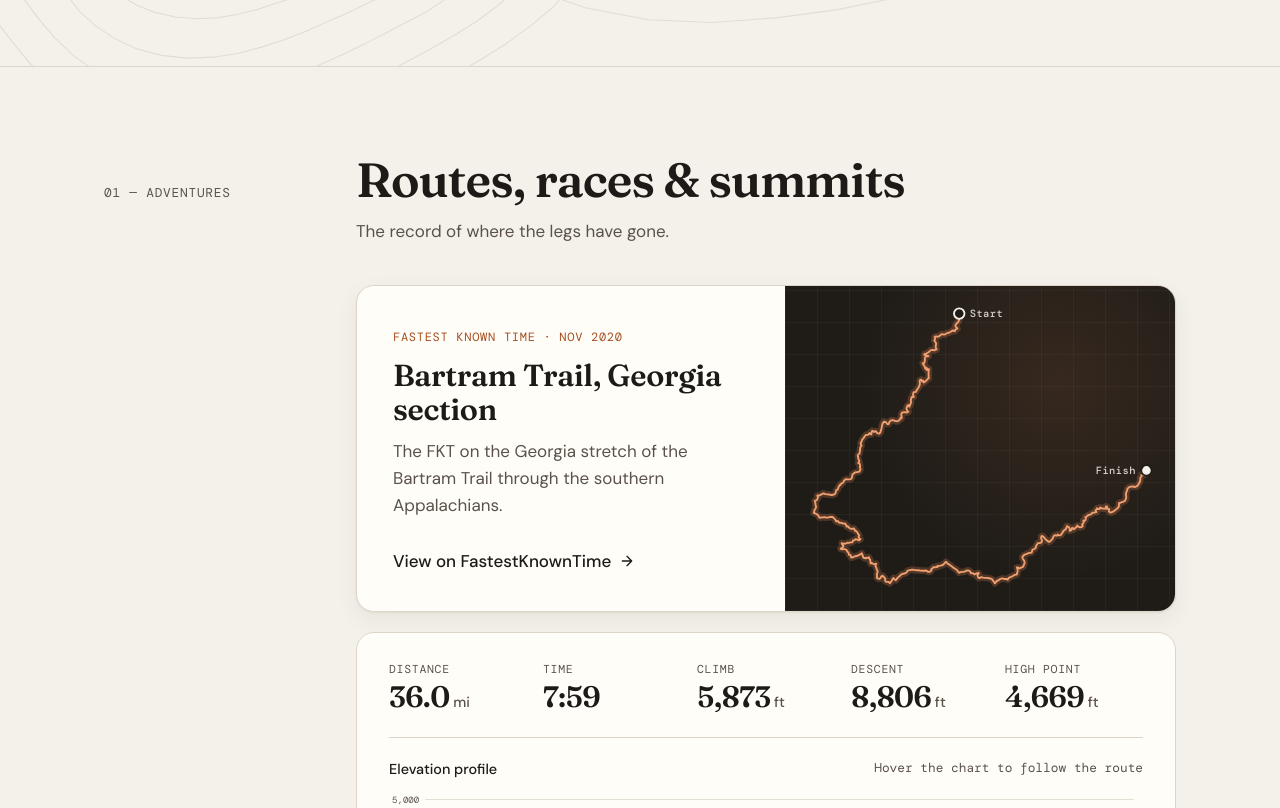
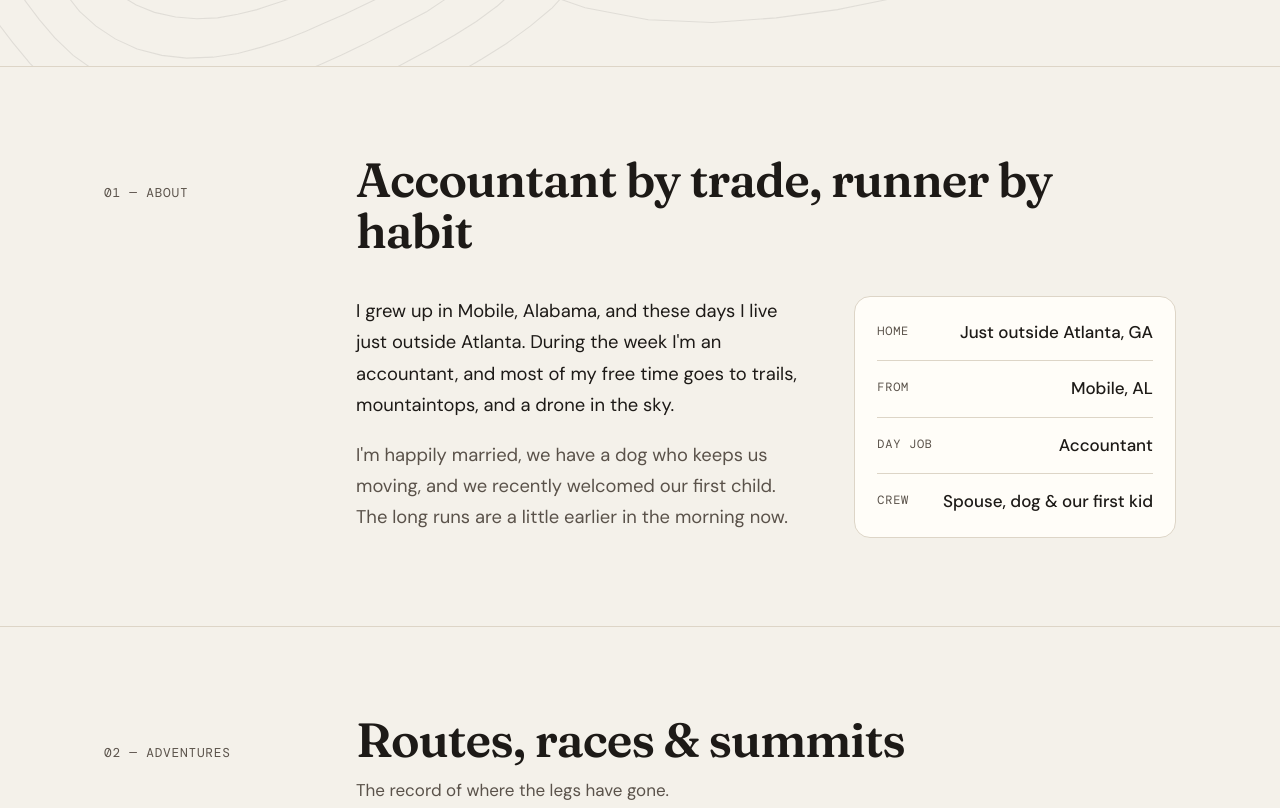
Before and after one commit to Lahti213/Personal-Site, a plain HTML site: page index.html in a window 1280 px wide. Shown: the part 754-1562 px from the top of the page. Drawn offline with nearby package versions, Linux system fonts and the light colour scheme.

Commit message:
Add About section
Co-Authored-By: Claude Opus 5.5 <noreply@anthropic.com>
Claude-Session: https://claude.ai/code/session_01U8H2rTUvVHn29cY6qE5cnH

```diff
--- a/index.html
+++ b/index.html
@@ -4,7 +4,7 @@
   <meta charset="UTF-8">
   <meta name="viewport" content="width=device-width, initial-scale=1.0">
   <title>Tyler Lahti — Trail Runner, Peak Bagger, Drone Photographer</title>
-  <meta name="description" content="Tyler Lahti: trail runner, ultrarunner, drone photographer, and peak bagger exploring the wild places.">
+  <meta name="description" content="Tyler Lahti: Atlanta-area accountant, trail runner, ultrarunner, drone photographer, and peak bagger.">
   <meta name="theme-color" content="#f4f1ea" media="(prefers-color-scheme: light)">
   <meta name="theme-color" content="#161412" media="(prefers-color-scheme: dark)">
   <link rel="canonical" href="https://lahti.co/">
@@ -132,6 +132,16 @@
     }
     h2 + p { color: var(--ink-soft); margin-top: 12px; max-width: 560px; }
     .section-body { margin-left: 252px; }
+
+    /* About */
+    .about { display: grid; grid-template-columns: 1.4fr 1fr; gap: 48px; align-items: start; }
+    .about-text p { font-size: 1.15rem; line-height: 1.7; }
+    .about-text p + p { margin-top: 1em; color: var(--ink-soft); }
+    .facts { background: var(--surface); border: 1px solid var(--line); border-radius: 16px; padding: 8px 22px; }
+    .facts div { display: flex; justify-content: space-between; gap: 16px; padding: 14px 0; border-bottom: 1px solid var(--line); }
+    .facts div:last-child { border-bottom: 0; }
+    .facts dt { font-family: var(--font-mono); font-size: .75rem; letter-spacing: .06em; text-transform: uppercase; color: var(--ink-soft); padding-top: 3px; }
+    .facts dd { font-weight: 500; text-align: right; }
 
     /* Feature: FKT highlight */
     .feature {
@@ -271,6 +281,7 @@
       .feature-art { min-height: 180px; order: -1; }
       .links { grid-template-columns: 1fr 1fr; }
       .stats { grid-template-columns: repeat(3, 1fr); }
+      .about { grid-template-columns: 1fr; gap: 28px; }
     }
     @media (max-width: 640px) {
       body { font-size: 16px; }
@@ -300,6 +311,7 @@
     <div class="wrap">
       <a class="brand" href="#top">Tyler Lahti<span>.</span></a>
       <ul>
+        <li><a href="#about">About</a></li>
         <li><a href="#adventures">Adventures</a></li>
         <li><a href="#photos">Photos</a></li>
         <li><a href="#elsewhere">Elsewhere</a></li>
@@ -354,11 +366,35 @@
   </header>
 
   <main id="main">
+    <!-- About -->
+    <section class="block" id="about">
+      <div class="wrap">
+        <div class="section-head">
+          <span class="section-num">01 — About</span>
+          <div>
+            <h2>Accountant by trade, runner by habit</h2>
+          </div>
+        </div>
+        <div class="section-body about">
+          <div class="about-text">
+            <p>I grew up in Mobile, Alabama, and these days I live just outside Atlanta. During the week I'm an accountant, and most of my free time goes to trails, mountaintops, and a drone in the sky.</p>
+            <p>I'm happily married, we have a dog who keeps us moving, and we recently welcomed our first child. The long runs are a little earlier in the morning now.</p>
+          </div>
+          <dl class="facts">
+            <div><dt>Home</dt><dd>Just outside Atlanta, GA</dd></div>
+            <div><dt>From</dt><dd>Mobile, AL</dd></div>
+            <div><dt>Day job</dt><dd>Accountant</dd></div>
+            <div><dt>Crew</dt><dd>Spouse, dog &amp; our first kid</dd></div>
+          </dl>
+        </div>
+      </div>
+    </section>
+
     <!-- Adventures -->
     <section class="block" id="adventures">
       <div class="wrap">
         <div class="section-head">
-          <span class="section-num">01 — Adventures</span>
+          <span class="section-num">02 — Adventures</span>
           <div>
             <h2>Routes, races &amp; summits</h2>
             <p>The record of where the legs have gone.</p>
@@ -446,7 +482,7 @@
     <section class="block" id="photos">
       <div class="wrap">
         <div class="section-head">
-          <span class="section-num">02 — Photos</span>
+          <span class="section-num">03 — Photos</span>
           <div>
             <h2>The view from up there</h2>
             <p>Landscapes from the ground and the air. Free to use under Creative Commons.</p>
@@ -477,7 +513,7 @@
     <section class="block" id="elsewhere">
       <div class="wrap">
         <div class="section-head">
-          <span class="section-num">03 — Elsewhere</span>
+          <span class="section-num">04 — Elsewhere</span>
           <div>
             <h2>Find me around the web</h2>
           </div>
```
